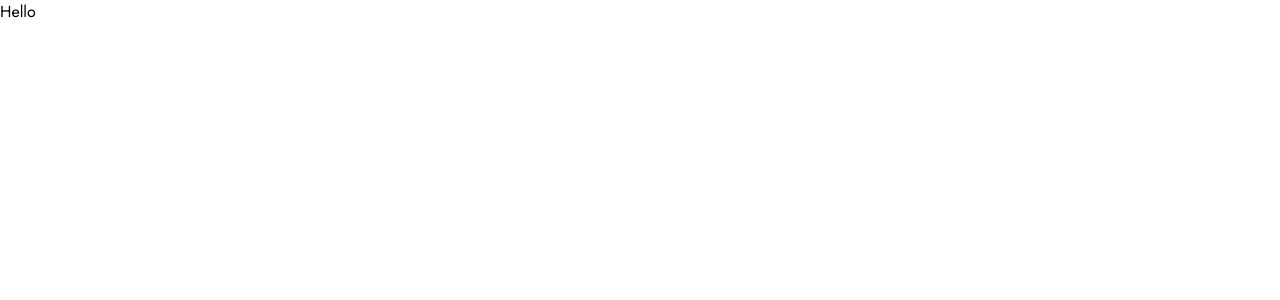
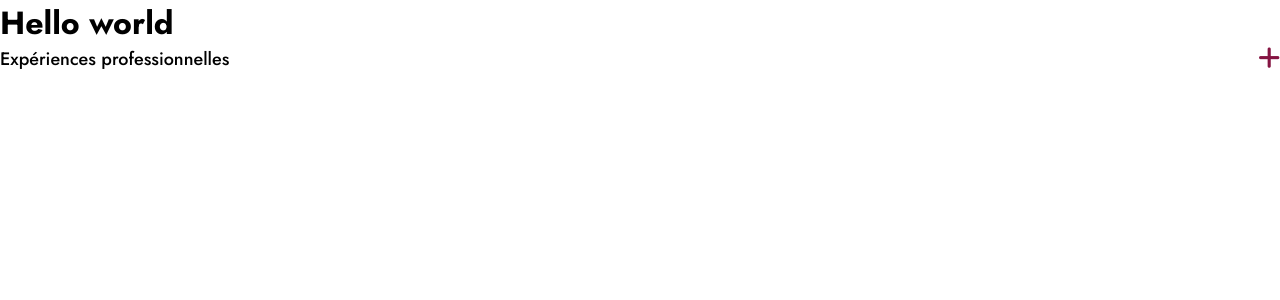
Before and after one commit to WildCodeSchool/2023-09-JS-BDX-P3-la-rive-droite, a React (Vite) app in the folder frontend/: page / in a window 1280 px wide. Shown: the top 300 px of the page. Built offline with nearby package versions, Linux system fonts and the light colour scheme.

Commit message:
Finish component for adding details in cv

```diff
--- a/frontend/src/App.jsx
+++ b/frontend/src/App.jsx
@@ -1,7 +1,13 @@
 import "./App.css";
+import AddDetailsCV from "./components/AddDetailsCV";
 
 function App() {
-  return <div> Hello</div>;
+  return (
+    <div>
+      <h1>Hello world</h1>
+      <AddDetailsCV />
+    </div>
+  );
 }
 
 export default App;
--- /dev/null
+++ b/frontend/src/components/AddDetailsCV.jsx
@@ -0,0 +1,13 @@
+import React from "react";
+import "../style/style_components/add-details-cv.css";
+
+function AddDetailsCV() {
+  return (
+    <div className="add-details-button">
+      <p>Expériences professionnelles</p>
+      <i className="fa-solid fa-plus"> </i>
+    </div>
+  );
+}
+
+export default AddDetailsCV;
--- /dev/null
+++ b/frontend/src/style/style_components/add-details-cv.css
@@ -0,0 +1,16 @@
+.add-details-button {
+  display: flex;
+  justify-content: space-between;
+}
+
+.add-details-button > p {
+  font-size: 18px;
+  font-weight: 500;
+  color: var(--text-default);
+}
+
+.add-details-button > i {
+  font-size: 25px;
+  color: var(--second-color);
+  cursor: pointer;
+}
```
